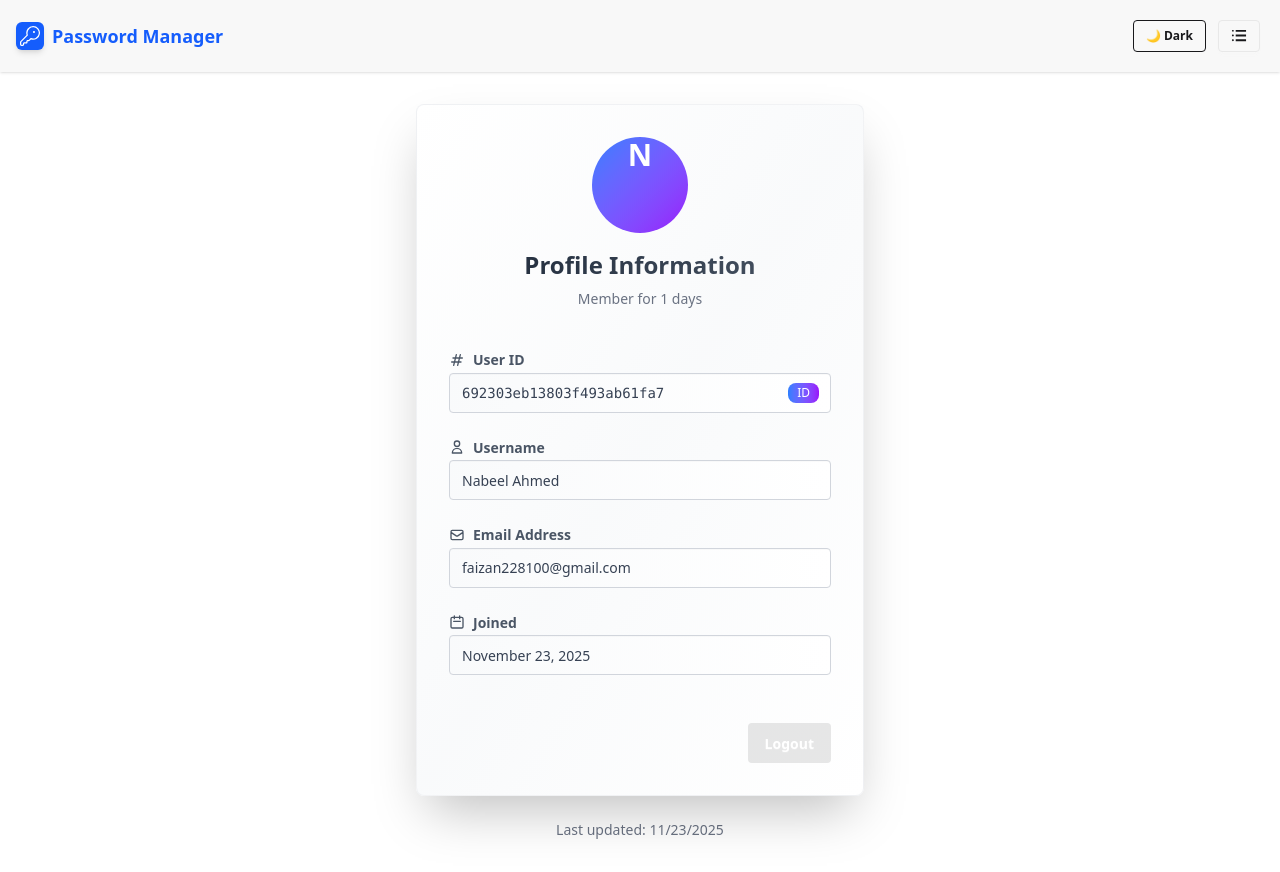
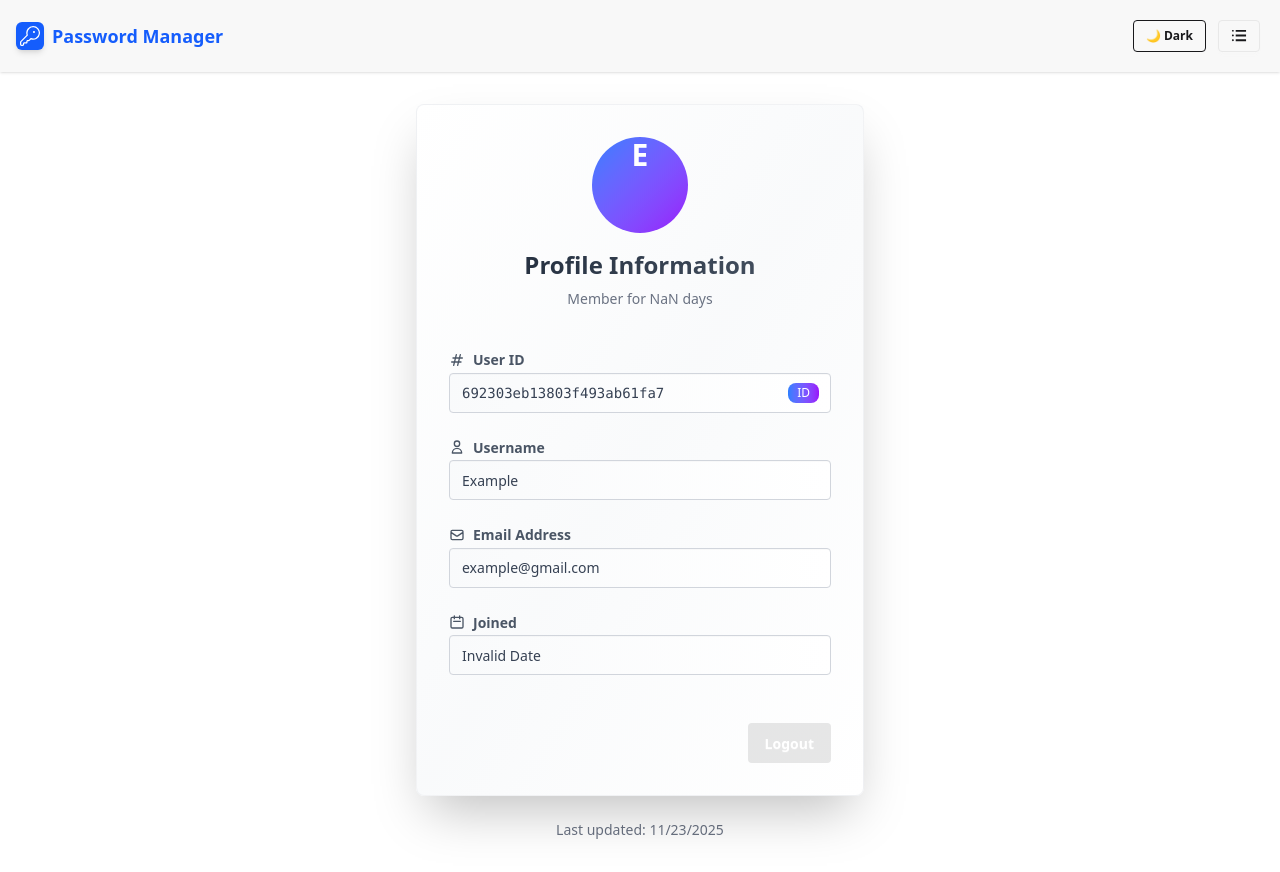
Before and after one commit to abbaxi786/PasswordManager, a Next.js app: page /pages/profile in a window 1280 px wide. Built offline with nearby package versions, Linux system fonts and the light colour scheme.

Commit message:
This is where I change the dummy entries in profiles

```diff
--- a/app/pages/profile/page.jsx
+++ b/app/pages/profile/page.jsx
@@ -15,9 +15,9 @@ function Profile() {
         } else {
           setUser({
             id: "692303eb13803f493ab61fa7",
-            username: "Nabeel Ahmed",
-            email: "faizan228100@gmail.com",
-            createdAt: "2025-11-23T12:54:03.862Z"
+            username: "Example",
+            email: "example@gmail.com",
+            createdAt: "0000-00-00T12:00:00.0000"
           });
         }
     }
```
